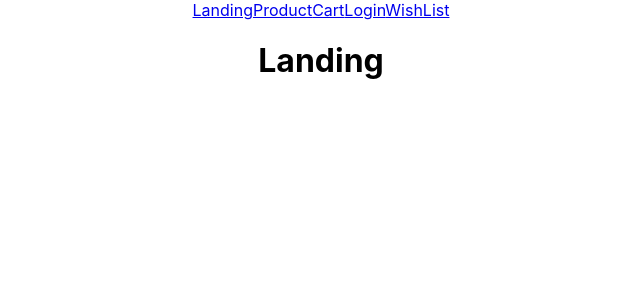
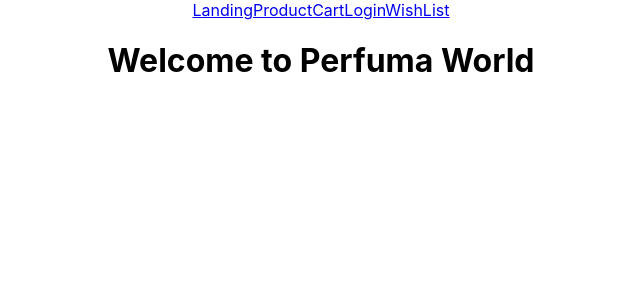
Before and after one commit to Rushikesh222/ecommerce, a React (Create React App) app: page / in a window 1280 px wide. Shown: the top 300 px of the page, without its empty margins (319-959 px from the left). Built offline with nearby package versions, Linux system fonts and the light colour scheme; no server answers; what miragejs would draw is missing.

Commit message:
landing page name

```diff
--- a/src/pages/Landing/Landing.jsx
+++ b/src/pages/Landing/Landing.jsx
@@ -1,7 +1,7 @@
 export function Landing() {
   return (
     <div className="Cart">
-      <h1>Landing</h1>
+      <h1>Welcome to Perfuma World</h1>
     </div>
   );
 }
```
